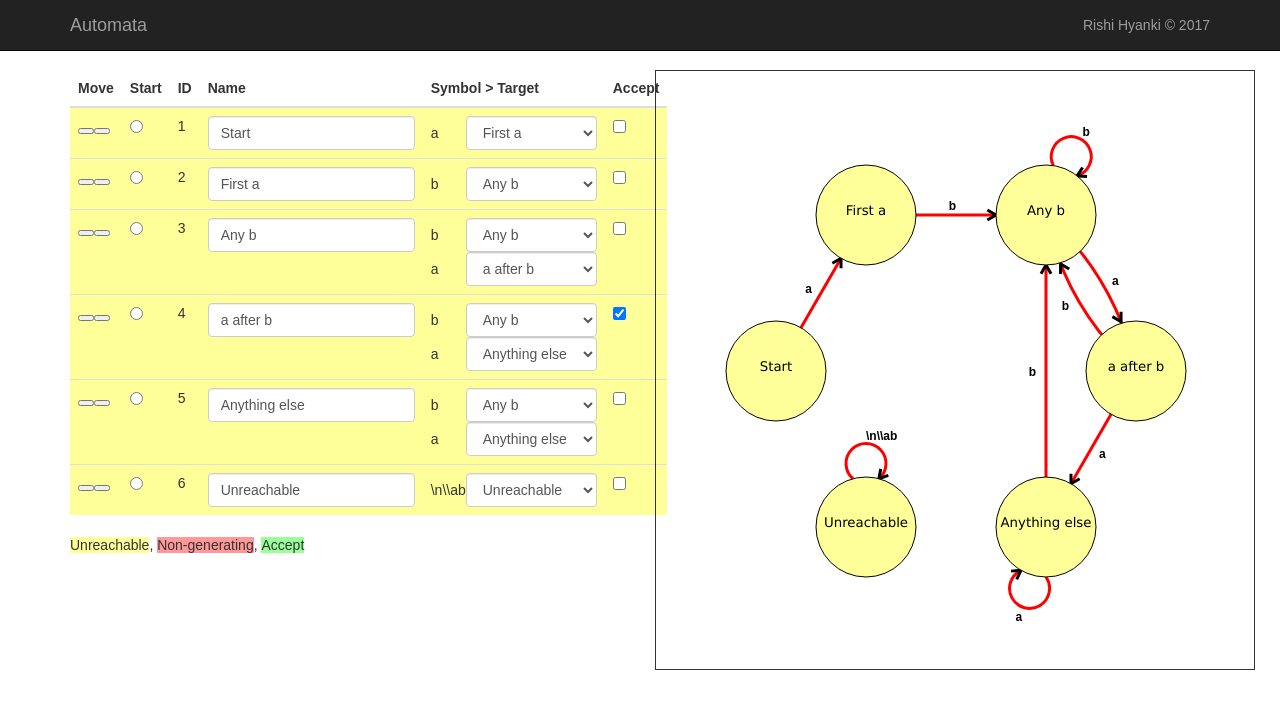
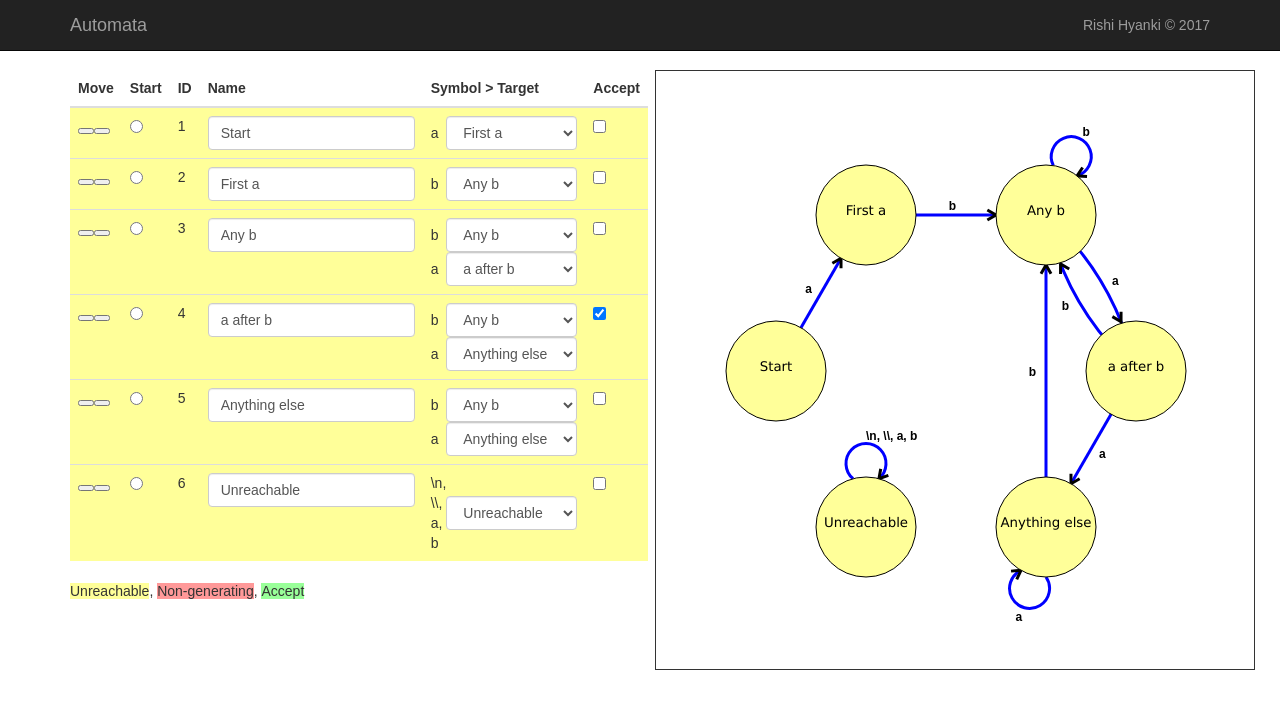
Before and after one commit to rhyanki/automaton-developer, a React (Create React App) app: page / in a window 1280 px wide. Shown: the top 708 px of the page. Built offline with nearby package versions, Linux system fonts and the light colour scheme; some icons are missing.

Commit message:
Restructured and cleaned up some code, added transition deletion

```diff
--- a/src/Core/DFA.js
+++ b/src/Core/DFA.js
@@ -62,7 +62,7 @@ class DFA {
 		// Parse input states
 		if (template.states instanceof Array) {
 			for (let i = 0; i < template.states.length; i++) {
-				let state = this._shared.nextID;
+				const state = this._shared.nextID;
 				this._states.set(state, template.states[i].name);
 				if (template.states[i].accept) {
 					this._accept.add(state);
@@ -123,26 +123,43 @@ class DFA {
 	}
 
 	/**
-	 * Return the accept states, or whether a given state is an accept state.
-	 * @param {Number} [state] The state to check.
-	 * @returns {Set|Boolean} The set of accept states if no arg, or whether the arg is an accept state.
+	 * Check whether a given state is an accept state.
+	 * @param {Number} state The state to check.
+	 * @returns {Boolean}
 	 */
 	accept(state) {
-		if (state === undefined) {
-			return this._accept;
-		}
 		return this._accept.has(this.state(state));
 	}
 
 	/**
-	 * Return the set of generating states (states which have paths to an accept state), or whether the given state is generating.
-	 * @param {Number} [state] The state to check.
-	 * @returns {Set|Boolean} The set of generating states if no arg, or whether the arg is generating.
+	 * Iterate over the accept states.
+	 * @returns {Iterator<Number>} The set of accept states if no arg, or whether the arg is an accept state.
+	 */
+	*acceptStates() {
+		yield* this._accept;
+	}
+
+	/**
+	 * Return whether there is a transition from one state to another.
+	 * @param {Number} origin The origin state ID.
+	 * @param {Number} target The origin state ID.
+	 * @returns {Boolean}
+	 */
+	hasTransition(origin, target) {
+		origin = this.state(origin);
+		target = this.state(target);
+		if (!origin || !target) {
+			return;
+		}
+		return this._transitions.get(origin).has(target);
+	}
+
+	/**
+	 * Check whether the given state is generating (has a path to an accept state).
+	 * @param {Number} state The state to check.
+	 * @returns {Boolean}
 	 */
 	generating(state) {
-		if (state === undefined) {
-			return this._generating;
-		}
 		return this._generating.has(this.state(state));
 	}
 
@@ -156,14 +173,11 @@ class DFA {
 	}
 
 	/**
-	 * Return the set of reachable states (states which have paths from the start state), or whether the given state is reachable.
+	 * Check whether the given state is reachable (has a path from the start state).
 	 * @param {Number} [state] The state to check.
-	 * @returns {Set|Boolean} The set of reachable states if no arg, or whether the arg is reachable.
+	 * @returns {Boolean}
 	 */
 	reachable(state) {
-		if (state === undefined) {
-			return this._reachable;
-		}
 		return this._reachable.has(this.state(state));
 	}
 
@@ -195,12 +209,13 @@ class DFA {
 	}
 
 	/**
-	 * @returns {Iterator} Iterator for the DFA's state IDs.
+	 * @returns {Iterator<Number>} Iterator for the DFA's state IDs.
 	 */
 	states() {
 		return this._states.keys();
 	}
 
+	/*
 	stateData(state) {
 		state = this.state(state);
 		if (!state) {
@@ -215,6 +230,7 @@ class DFA {
 			transitions: this.transitions(state),
 		}
 	}
+	*/
 
 	/**
 	 * Return the symbols of a transition from one state to another.
@@ -232,44 +248,35 @@ class DFA {
 	}
 
 	/**
-	 * Return the potential target states of a transition from a given state.
+	 * Iterate over the potential target states of a transition from a given state.
 	 * @param {Number} origin The origin state ID.
-	 * @param {String} [symbol] The symbol on which to transition. If not given, all potential targets will be returned.
-	 * @returns {Set} Set of potential targets.
+	 * @param {String} [symbol] The symbol on which to transition. If not given, all potential targets will be yielded.
+	 * @returns {Iterator<Number>} An iterator over the potential targets.
 	 */
-	targets(origin, symbol) {
+	*targets(origin, symbol) {
 		origin = this.state(origin);
 		if (!origin) {
-			return new Set();
+			return;
 		}
 		if (symbol === undefined) {
-			return new Set(...this._transitions.get(origin).keys());
+			yield* this._transitions.get(origin).keys();
+			return;
 		}
 		// TODO
 		throw new Error("targets() incomplete");
 	}
 
 	/**
-	 * Return whether there is a transition from one state to another.
+	 * Iterate over the potential target states of a transition from a given state.
+	 * @param {Number} origin The origin state ID.
+	 * @returns {Iterator<Array>} An iterator where each item has the form [target : Number, symbols : SymbolGroup].
 	 */
-	transition(origin, target) {
-		return this.symbols(origin, target);
-	}
-
-	/**
-	 * Return a map of transitions from a state, or all transitions.
-	 * @param {Number} [origin] The origin state ID.
-	 * @returns {Map} A map from target : Number to symbols : SymbolGroup, or from origin to such a map.
-	 */
-	transitions(origin) {
-		if (origin === undefined) {
-			return this._transitions;
-		}
+	*transitions(origin) {
 		origin = this.state(origin);
 		if (!origin) {
 			return;
 		}
-		return this._transitions.get(origin);
+		yield* this._transitions.get(origin);
 	}
 
 	/**
@@ -279,7 +286,7 @@ class DFA {
 	calculateGenerating() {
 		this._generating = new Set();
 
-		for (const state of this.accept()) {
+		for (const state of this.acceptStates()) {
 			this.explore(state, this._generating, true);
 		}
 
@@ -302,21 +309,63 @@ class DFA {
 		freeze(this._reachable);
 	}
 
+	/**
+	 * Delete the transition between the origin and the target.
+	 * @param {Number} origin The origin state ID.
+	 * @param {Number} target The target state ID.
+	 */
+	deleteTransition(origin, target) {
+		origin = this.state(origin);
+		target = this.state(target);
+
+		if (!origin || !target) {
+			return this;
+		}
+
+		let dfa = this;
+		let transitions = dfa._transitions.get(origin); // Map of transitions from the origin
+		if (!this._mutable) {
+			dfa = dfa.copy();
+			dfa._transitions = copy(dfa._transitions);
+			transitions = copy(transitions);
+			dfa._transitions.set(origin, transitions);
+		}
+
+		// Delete the transition
+		transitions.delete(target);
+
+		dfa.calculateGenerating();
+		dfa.calculateReachable();
+
+		if (!this._mutable) {
+			freeze(transitions);
+			freeze(dfa._transitions);
+			freeze(dfa);
+		}
+		return dfa;
+	}
+
+	/**
+	 * Perform a DFS from (and including) the given state on its transitions.
+	 * @param {Number} state The state to start from. If it has been visited already, explore() will do nothing.
+	 * @param {Set<Number>} visited The set of visited states. This will be modified by the function.
+	 * @param {Boolean} [backwards = false] Whether to go backwards (so states that transition TO the given state will be explored instead).
+	 * @returns {Set<Number>} The (modified) set of visited states.
+	 */
 	explore(state, visited, backwards) {
 		backwards = backwards || false;
 		if (visited.has(state)) {
 			return visited;
 		}
-		console.log("Visited " + state);
 		visited.add(state);
 		if (backwards) {
 			for (const origin of this.states()) {
-				if (this.transition(origin, state)) {
+				if (this.hasTransition(origin, state)) {
 					this.explore(origin, visited, backwards);
 				}
 			}
 		} else {
-			for (const [target, ] of this.transitions(state)) {
+			for (const target of this.targets(state)) {
 				this.explore(target, visited, backwards);
 			}
 		}
@@ -325,6 +374,8 @@ class DFA {
 
 	/**
 	 * Set a new start state.
+	 * @param {Number} state The new start state.
+	 * @returns {DFA} The new DFA.
 	 */
 	setStart(state) {
 		state = this.state(state);
@@ -345,7 +396,10 @@ class DFA {
 	}
 
 	/**
-	 * Update whether a state is an accept state or not.
+	 * Set whether a state is an accept state or not.
+	 * @param {Number} state The state to set.
+	 * @param {Boolean} accept Whether it should be an accept state.
+	 * @returns {DFA} The new DFA.
 	 */
 	setAccept(state, accept) {
 		state = this.state(state);
@@ -378,7 +432,10 @@ class DFA {
 	}
 
 	/**
-	 * Update the name of a state.
+	 * Set the name of a state.
+	 * @param {Number} state The state to set.
+	 * @param {String} name The new name.
+	 * @returns {DFA} The new DFA.
 	 */
 	setName(state, name) {
 		state = this.state(state);
@@ -403,7 +460,7 @@ class DFA {
 	}
 
 	/**
-	 * Update the symbols of a transition.
+	 * Set the symbols of a transition.
 	 * @param {Number} id ID of the origin state.
 	 * @param {Number} target ID of the target state.
 	 * @param {String|SymbolGroup} symbols The new symbol group.
@@ -419,7 +476,7 @@ class DFA {
 		}
 
 		symbols = new SymbolGroup(symbols);
-		if (symbols.equals(this.transition(origin, target))) {
+		if (symbols.equals(this.symbols(origin, target))) {
 			return this;
 		}
 
@@ -444,7 +501,7 @@ class DFA {
 	}
 
 	/**
-	 * Update the target of a transition. If the new target already has a transition set, merge them.
+	 * Set the target of a transition. If the new target already has a transition set, merge them.
 	 * @param {Number} origin The origin state ID.
 	 * @param {Number} oldTarget The old target state ID.
 	 * @param {Number} newTarget The new target state ID.
@@ -455,7 +512,7 @@ class DFA {
 		oldTarget = this.state(oldTarget);
 		newTarget = this.state(newTarget);
 
-		if (!origin || !oldTarget || !newTarget || oldTarget === newTarget || !this.transition(origin, oldTarget)) {
+		if (!origin || !oldTarget || !newTarget || oldTarget === newTarget || !this.hasTransition(origin, oldTarget)) {
 			return this;
 		}
 		let dfa = this;
@@ -467,7 +524,7 @@ class DFA {
 			dfa._transitions.set(origin, transitions);
 		}
 
-		let newSymbols = transitions.get(oldTarget).merge(transitions.get(newTarget));
+		const newSymbols = transitions.get(oldTarget).merge(transitions.get(newTarget));
 		transitions.delete(oldTarget);
 		transitions.set(newTarget, newSymbols);
 
@@ -484,6 +541,8 @@ class DFA {
 
 	/**
 	 * Toggle whether a state is an accept state or not.
+	 * @param {Number} state The state.
+	 * @returns {DFA} The new DFA.
 	 */
 	toggleAccept(state) {
 		return this.setAccept(state, !this.accept(state));
--- a/src/Core/SymbolGroup.js
+++ b/src/Core/SymbolGroup.js
@@ -6,11 +6,8 @@
  */
 class SymbolGroup {
 
-	_asciiRegex = /^[\x00-\x7F]*$/;
+	_allowedCharsRegex = /^[\x00-\x7Fε␣]*$/;
 	_backslashSymbols = new Map([
-		["~", "~"],
-		["\\", "\\"],
-		["-", "-"],
 		["n", "\n"],
 		["r", "\r"],
 		["t", "\t"],
@@ -19,8 +16,8 @@ class SymbolGroup {
 	]);
 	_toBackslash = new Map([
 		["~", "~"],
+		[",", ","],
 		["\\", "\\"],
-		["-", "-"],
 		["\n", "n"],
 		["\r", "r"],
 		["\t", "t"],
@@ -28,81 +25,102 @@ class SymbolGroup {
 		["\v", "v"],
 	]);
 
+	/**
+	 * Parse a raw input symbol (in the form of a backslash sequence, ~, or a normal character).
+	 * @param {String} input
+	 */
+	_parseSymbol(input) {
+		if (input[0] === "\\") {
+			const afterBackslash = input.substr(1);
+			const backslashSymbol = this._backslashSymbols.get(afterBackslash);
+			if (backslashSymbol) {
+				return backslashSymbol;
+			} else {
+				return afterBackslash;
+			}
+		}
+		if (input === "ε" || input === "~") {
+			return "";
+		}
+		if (input === "␣") {
+			return " ";
+		}
+		return input;
+	}
+
+	/**
+	 * @param {String} input The input string, containing any ASCII characters or ε. Backslash codes (such as \n) and ranges (such as a-z) are allowed. ~ is an alias for ε (no symbol). All whitespace is stripped unless following a backslash.
+	 */
 	constructor(input) {
 		this._symbols = new Set();
 
-		if (!this._asciiRegex.test(input)) {
+		if (!this._allowedCharsRegex.test(input)) {
 			throw new Error("Only ASCII characters are allowed for now.");
 		}
 
-		// Special case: empty input is allowed, and interpreted as ε
-		if (input === "") {
+		// Special case: empty input or a single character are interpreted literally
+		if (input === "" || input === "~" || input === "ε") {
 			this._symbols.add("");
+			input = "";
+		} else if (input.length === 1) {
+			this._symbols.add(input[0]);
+			input = "";
 		}
 
-		// Parse the input
-		let backslash = false; // Backslash was just read
-		let hyphen = false; // Hyphen was just read
-		let lastSymbol = null; // Last full symbol read
+		// Remove all whitespace not following a backslash
+		input = input.replace(/([^\\])\s/g, "$1");
 
-		for (let i = 0; i < input.length; i++) {
-			let c = input[i];
-			let symbol = null;
-			if (backslash) {
-				if (this._backslashSymbols.has(c)) {
-					symbol = this._backslashSymbols.get(c);
-				} else {
-					symbol = c;
-				}
-				backslash = false;
-			}
-			if (hyphen) {
-				if (lastSymbol) {
-					for (let p = lastSymbol.codePointAt(0); p < c.codePointAt(0); p++) {
-						this._symbols.add(String.fromCodePoint(p));
-					}
-				}
-				lastSymbol = null;
-				hyphen = false;
-			}
-			if (backslash || hyphen) {
+		while (input.length > 0) {
+			let matches;
+
+			// Try to match a comma
+			if (input[0] === ',') {
+				input = input.substr(1);
 				continue;
 			}
-			if (!symbol) {
-				if (c === '~') {
-					this._symbols.add('');
-				} else if (c === '-') {
-					hyphen = true;
-				} else if (c === '\\') {
-					backslash = true;
-				} else {
-					symbol = c;
+
+			// Try to match a character range
+			matches = input.match(/^(\\?[^,])-(\\?[^,])/);
+			if (matches) {
+				const rangeStart = this._parseSymbol(matches[1]);
+				const rangeEnd = this._parseSymbol(matches[2]);
+				for (let p = rangeStart.codePointAt(0); p <= rangeEnd.codePointAt(0); p++) {
+					this._symbols.add(String.fromCodePoint(p));
 				}
+				input = input.substr(matches[0].length);
+				continue;
 			}
-			if (symbol) {
-				this._symbols.add(symbol);
-				lastSymbol = symbol;
+
+			// Try to match a character
+			matches = input.match(/^\\?./);
+			if (matches) {
+				this._symbols.add(this._parseSymbol(matches[0]));
+				input = input.substr(matches[0].length);
+				continue;
 			}
 		}
 
 		// Now create the normalized string
-		let symbolsList = Array.from(this._symbols.keys());
+		const symbolsList = Array.from(this._symbols.keys());
 		symbolsList.sort();
 
 		for (let i = 0; i < symbolsList.length; i++) {
-			if (this._toBackslash.has(symbolsList[i])) {
-				symbolsList[i] = "\\" + this._toBackslash.get(symbolsList[i]);
-			} else if (symbolsList[i] === "") {
-				symbolsList[i] = "~";
+			const symbol = symbolsList[i];
+			if (this._toBackslash.has(symbol)) {
+				symbolsList[i] = "\\" + this._toBackslash.get(symbol);
+			} else if (symbol === "") {
+				symbolsList[i] = "ε";
+			} else if (symbol === " ") {
+				symbolsList[i] = "␣";
 			}
 		}
 
-		this._normalized = symbolsList.join("");
+		this._normalized = symbolsList.join(", ");
 	}
 
 	/**
 	 * Return whether this symbol group is equivalent to another symbol group (i.e. they match the same symbols).
-	 * @param {String} symbolGroup The symbol group.
+	 * @param {SymbolGroup} symbolGroup The symbol group.
 	 */
 	equals(symbolGroup) {
 		return this._normalized === symbolGroup._normalized;
--- a/src/DFAEditor.js
+++ b/src/DFAEditor.js
@@ -10,12 +10,12 @@ class DFAEditor extends Component {
 			dfa: this.props.dfa
 		}
 
-		this.handle = this.handle.bind(this);
-		this.handleToggleAccept = this.handleToggleAccept.bind(this);
-		this.handleUpdateStart = this.handleUpdateStart.bind(this);
-		this.handleUpdateStateName = this.handleUpdateStateName.bind(this);
-		this.handleUpdateTransitionTarget = this.handleUpdateTransitionTarget.bind(this);
-		this.promptUpdateTransitionSymbols = this.promptUpdateTransitionSymbols.bind(this);
+		// Bind all methods to this
+		for (const methodName of Object.getOwnPropertyNames(this.constructor.prototype)) {
+			if (this[methodName] instanceof Function) {
+				this[methodName] = this[methodName].bind(this);
+			}
+		}
 	}
 
 	handle(methodName, args) {
@@ -44,12 +44,25 @@ class DFAEditor extends Component {
 
 	handleUpdateTransitionTarget(origin, oldTarget, newTarget) {
 		this.setState((prevState, props) => {
-			if (prevState.dfa.transition(origin, newTarget)) {
+			if (prevState.dfa.hasTransition(origin, newTarget)) {
 				if (!window.confirm("There is already a transition to that state, so this will merge the two transitions. Do you wish to continue?")) {
 					return;
 				}
 			}
-			return this.handle('setTransitionTarget', origin, oldTarget, newTarget)(prevState, props);
+			return {
+				dfa: prevState.dfa.setTransitionTarget(origin, oldTarget, newTarget)
+			};
+		});
+	}
+
+	promptDeleteTransition(origin, target) {
+		this.setState((prevState, props) => {
+			if (!window.confirm("Are you sure you want to delete this transition?")) {
+				return;
+			}
+			return {
+				dfa: prevState.dfa.deleteTransition(origin, target)
+			};
 		});
 	}
 
@@ -85,6 +98,7 @@ class DFAEditor extends Component {
 				<VisualEditor dfa={this.state.dfa}
 				handleToggleAccept={this.handleToggleAccept}
 				handleUpdateStateName={this.handleUpdateStateName}
+				promptDeleteTransition={this.promptDeleteTransition}
 				promptUpdateTransitionSymbols={this.promptUpdateTransitionSymbols}
 				/>
 			</div>
--- /dev/null
+++ b/src/VisualEditor/Vector.js
@@ -0,0 +1,94 @@
+class Vector {
+	/**
+	 *
+	 * @param {Number} x The x-coordinate, or radius if using polar.
+	 * @param {Number} y The y-coordinate, or angle if using polar.
+	 * @param {Boolean} [polar = false] Whether to use polar coordinates (default Euclidean).
+	 */
+	constructor(xOrRadius, yOrAngle, polar) {
+		if (polar === undefined || !polar) {
+			this.x = xOrRadius;
+			this.y = yOrAngle;
+		} else {
+			this.x = xOrRadius * Math.cos(yOrAngle);
+			this.y = xOrRadius * Math.sin(yOrAngle);
+		}
+		Object.freeze(this);
+	}
+
+	/**
+	 * Return the direction/angle of the vector from (0, 0).
+	 */
+	angle() {
+		return Math.atan2(this.y, this.x);
+	}
+
+	/**
+	 * Return the angle to another vector.
+	 */
+	angleTo(v) {
+		return v.minus(this).angle();
+	}
+
+	/**
+	 * Multiply the vector by a scalar.
+	 * @param {Number} s The scalar.
+	 */
+	by(s) {
+		return new Vector(this.x * s, this.y * s);
+	}
+
+	/**
+	 * Return the distance to another vector.
+	 * @param {Vector} v The other vector.
+	 */
+	distanceTo(v) {
+		return this.minus(v).length();
+	}
+
+	/**
+	 * Return the length/magnitude of the vector.
+	 */
+	length() {
+		return Math.sqrt(this.x * this.x + this.y * this.y);
+	}
+
+	/**
+	 * Return the midpoint between this vector and another.
+	 * @param {Vector} v The vector to subtract.
+	 */
+	midpoint(v) {
+		return new Vector((this.x + v.x) / 2, (this.y + v.y) / 2)
+	}
+
+	/**
+	 * Subtract another vector from the vector.
+	 * @param {Vector} v The vector to subtract.
+	 */
+	minus(v) {
+		return new Vector(this.x - v.x, this.y - v.y);
+	}
+
+	/**
+	 * Add the vector to another vector.
+	 * @param {Vector} v The vector to add.
+	 */
+	plus(v) {
+		return new Vector(this.x + v.x, this.y + v.y);
+	}
+
+	plusX(x) {
+		return new Vector(this.x + x, this.y);
+	}
+
+	plusY(y) {
+		return new Vector(this.x, this.y + y);
+	}
+
+	*[Symbol.iterator]() {
+		yield this.x;
+		yield this.y;
+	}
+}
+
+export default Vector;
--- a/src/VisualEditor/VisualEditor.js
+++ b/src/VisualEditor/VisualEditor.js
@@ -1,98 +1,6 @@
 import React, { Component } from 'react';
+import Vector from './Vector.js';
 import './VisualEditor.css';
-
-class Vector {
-	/**
-	 *
-	 * @param {Number} x The x-coordinate, or radius if using polar.
-	 * @param {Number} y The y-coordinate, or angle if using polar.
-	 * @param {Boolean} [polar = false] Whether to use polar coordinates (default Euclidean).
-	 */
-	constructor(xOrRadius, yOrAngle, polar) {
-		if (polar === undefined || !polar) {
-			this.x = xOrRadius;
-			this.y = yOrAngle;
-		} else {
-			this.x = xOrRadius * Math.cos(yOrAngle);
-			this.y = xOrRadius * Math.sin(yOrAngle);
-		}
-		Object.freeze(this);
-	}
-
-	/**
-	 * Return the direction/angle of the vector from (0, 0).
-	 */
-	angle() {
-		return Math.atan2(this.y, this.x);
-	}
-
-	/**
-	 * Return the angle to another vector.
-	 */
-	angleTo(v) {
-		return v.minus(this).angle();
-	}
-
-	/**
-	 * Multiply the vector by a scalar.
-	 * @param {Number} s The scalar.
-	 */
-	by(s) {
-		return new Vector(this.x * s, this.y * s);
-	}
-
-	/**
-	 * Return the distance to another vector.
-	 * @param {Vector} v The other vector.
-	 */
-	distanceTo(v) {
-		return this.minus(v).length();
-	}
-
-	/**
-	 * Return the length/magnitude of the vector.
-	 */
-	length() {
-		return Math.sqrt(this.x * this.x + this.y * this.y);
-	}
-
-	/**
-	 * Return the midpoint between this vector and another.
-	 * @param {Vector} v The vector to subtract.
-	 */
-	midpoint(v) {
-		return new Vector((this.x + v.x) / 2, (this.y + v.y) / 2)
-	}
-
-	/**
-	 * Subtract another vector from the vector.
-	 * @param {Vector} v The vector to subtract.
-	 */
-	minus(v) {
-		return new Vector(this.x - v.x, this.y - v.y);
-	}
-
-	/**
-	 * Add the vector to another vector.
-	 * @param {Vector} v The vector to add.
-	 */
-	plus(v) {
-		return new Vector(this.x + v.x, this.y + v.y);
-	}
-
-	plusX(x) {
-		return new Vector(this.x + x, this.y);
-	}
-
-	plusY(y) {
-		return new Vector(this.x, this.y + y);
-	}
-
-	*[Symbol.iterator]() {
-		yield this.x;
-		yield this.y;
-	}
-}
 
 class VisualEditor extends Component {
 	constructor(props) {
@@ -172,15 +80,6 @@ class VisualEditor extends Component {
 		return angle;
 	}
 
-	// Return a position on a quadratic curve at a given t value
-	quadraticCurveAt(start, control, end, t) {
-		// This is just the quadratic Bezier formula
-		let ret = start.by(Math.pow(1 - t, 2));
-		ret = ret.plus(control.by(2 * (1 - t) * t));
-		ret = ret.plus(end.by(t * t));
-		return ret;
-	}
-
 	promptEditState(state) {
 		if (this.state.dragging) {
 			return;
@@ -189,6 +88,15 @@ class VisualEditor extends Component {
 		if (newName) {
 			this.props.handleUpdateStateName(state, newName);
 		}
+	}
+
+	// Return a position on a quadratic curve at a given t value
+	quadraticCurveAt(start, control, end, t) {
+		// This is just the quadratic Bezier formula
+		let ret = start.by(Math.pow(1 - t, 2));
+		ret = ret.plus(control.by(2 * (1 - t) * t));
+		ret = ret.plus(end.by(t * t));
+		return ret;
 	}
 
 	resetPositions() {
@@ -276,7 +184,7 @@ class VisualEditor extends Component {
 				let symbolsPos;
 
 				// If there is a two-way connection, draw curved lines
-				if (dfa.transition(target, origin)) {
+				if (dfa.hasTransition(target, origin)) {
 					control = this.controlPoint(originPos, targetPos, 30);
 					d += " Q " + control.x + " " + control.y + ", " + targetPos.x + " " + targetPos.y;
 					symbolsPos = this.controlPoint(originPos, targetPos, 25);
@@ -291,13 +199,13 @@ class VisualEditor extends Component {
 				const targetIntersectPos = this.quadraticCurveAt(originPos, control, targetPos, 1 - this.STATE_RADIUS / dist);
 				const arrowHead = this.renderArrowHead(targetIntersectPos, angle, ARROW_HEAD_SIZE, ARROW_HEAD_ANGLE);
 
-				if (dfa.transition(target, target)) {
+				if (dfa.hasTransition(target, target)) {
 					angles.get(target).push(targetPos.angleTo(targetIntersectPos));
 				}
 
 				// Push the angle around the state circle from which the transition arrow protrudes
 				const originIntersectPos = this.quadraticCurveAt(originPos, control, targetPos, this.STATE_RADIUS / dist);
-				if (dfa.transition(origin, origin)) {
+				if (dfa.hasTransition(origin, origin)) {
 					angles.get(origin).push(originPos.angleTo(originIntersectPos));
 				}
 
@@ -313,7 +221,7 @@ class VisualEditor extends Component {
 					className="transition"
 				>
 					<g className="arrow">
-						<path className="shaft" d={d} />;
+						<path className="shaft" d={d} onClick={() => this.props.promptDeleteTransition(origin, target)} />
 						{arrowHead}
 					</g>
 					<text
@@ -328,7 +236,7 @@ class VisualEditor extends Component {
 		}
 
 		for (const state of this.state.positions.keys()) {
-			if (dfa.transition(state, state)) {
+			if (dfa.hasTransition(state, state)) {
 				const pos = this.pos(state);
 				let angs = angles.get(state);
 
@@ -391,7 +299,7 @@ class VisualEditor extends Component {
 					className="transition"
 				>
 					<g className="arrow">
-						<path className="shaft" d={d} />
+						<path className="shaft" d={d} onClick={() => this.props.promptDeleteTransition(state, state)} />
 						{arrowHead}
 					</g>
 					<text
```
Also changed, not shown: src/VisualEditor/VisualEditor.css (+13 -13 lines).
